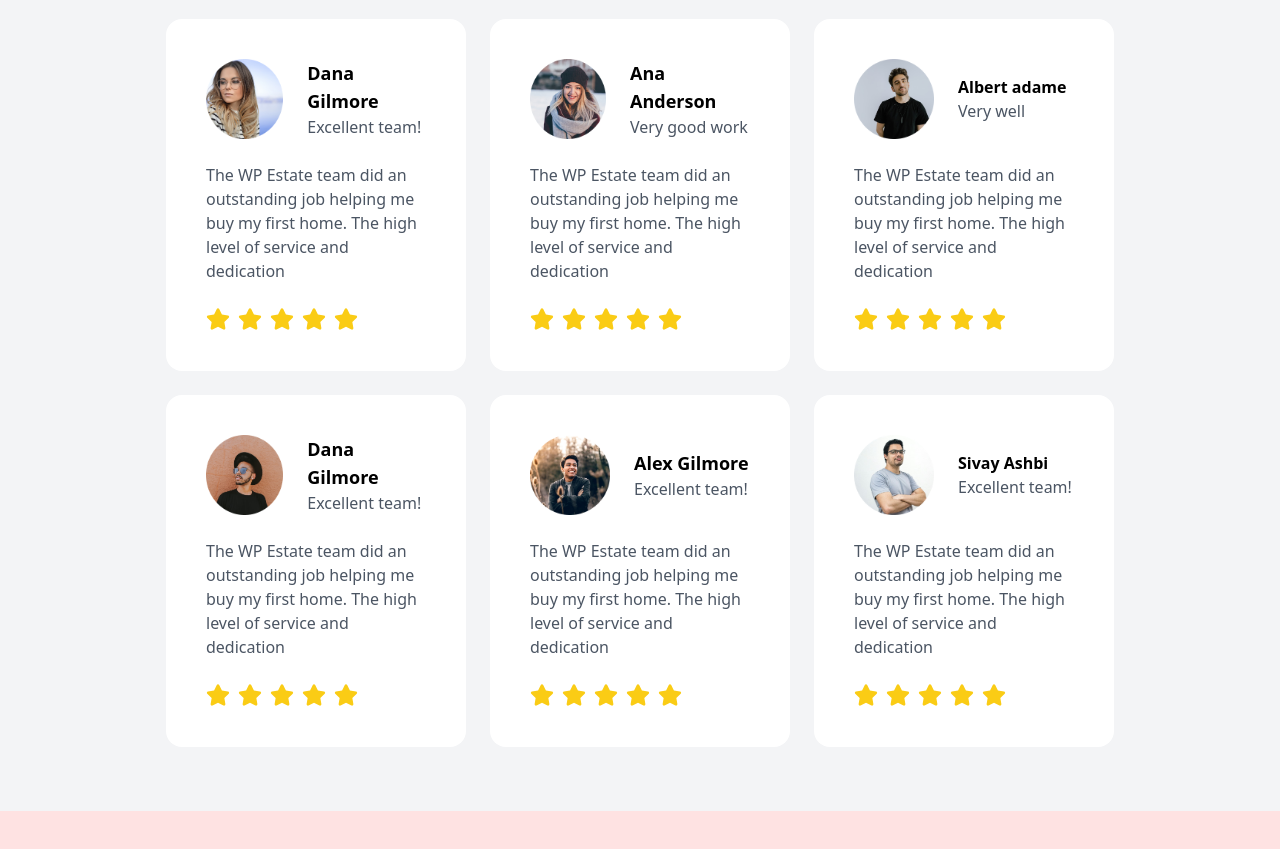
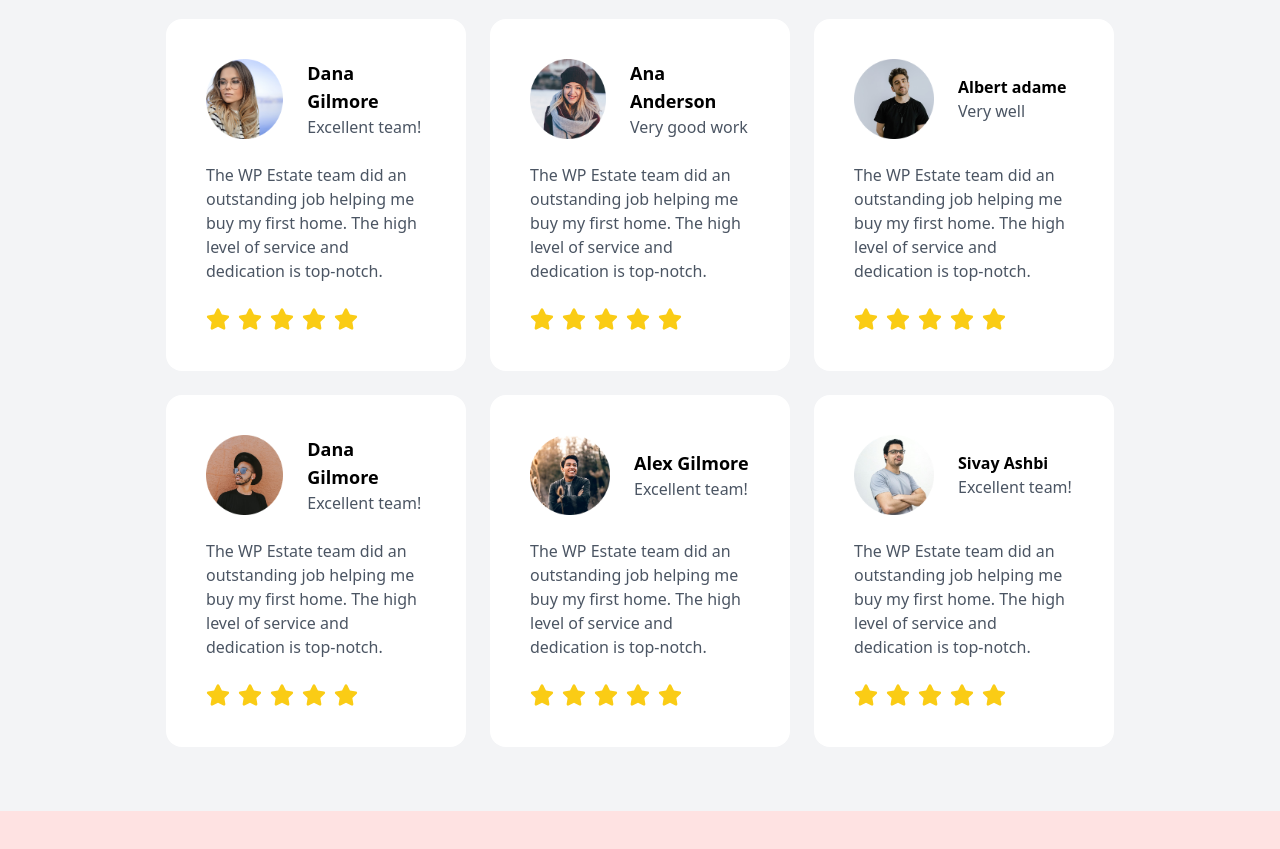
Before and after one commit to king-mayor/Real-Estate, a React (Vite) app: page / in a window 1280 px wide. Shown: the part 5200-6049 px from the top of the page. Built offline with nearby package versions, Linux system fonts and the light colour scheme.

Commit message:
images updated

```diff
--- a/src/components/Clients.jsx
+++ b/src/components/Clients.jsx
@@ -32,7 +32,7 @@ const Clients = () => {
           </div>
           <p className="text-md text-gray-600 py-6">
             The WP Estate team did an outstanding job helping me buy my first
-            home. The high level of service and dedication
+            home. The high level of service and dedication is top-notch.
           </p>
           <div className="flex gap-2">
             <div>
@@ -68,7 +68,7 @@ const Clients = () => {
           </div>
           <p className="text-md text-gray-600 py-6">
             The WP Estate team did an outstanding job helping me buy my first
-            home. The high level of service and dedication
+            home. The high level of service and dedication is top-notch.
           </p>
           <div className="flex gap-2">
             <div>
@@ -104,7 +104,7 @@ const Clients = () => {
           </div>
           <p className="text-md text-gray-600 py-6">
             The WP Estate team did an outstanding job helping me buy my first
-            home. The high level of service and dedication
+            home. The high level of service and dedication is top-notch.
           </p>
           <div className="flex gap-2">
             <div>
@@ -143,7 +143,7 @@ const Clients = () => {
           </div>
           <p className="text-md text-gray-600 py-6">
             The WP Estate team did an outstanding job helping me buy my first
-            home. The high level of service and dedication
+            home. The high level of service and dedication is top-notch.
           </p>
           <div className="flex gap-2">
             <div>
@@ -179,7 +179,7 @@ const Clients = () => {
           </div>
           <p className="text-md text-gray-600 py-6">
             The WP Estate team did an outstanding job helping me buy my first
-            home. The high level of service and dedication
+            home. The high level of service and dedication is top-notch.
           </p>
           <div className="flex gap-2">
             <div>
@@ -215,7 +215,7 @@ const Clients = () => {
           </div>
           <p className="text-md text-gray-600 py-6">
             The WP Estate team did an outstanding job helping me buy my first
-            home. The high level of service and dedication
+            home. The high level of service and dedication is top-notch.
           </p>
           <div className="flex gap-2">
             <div>
--- a/src/components/Services.jsx
+++ b/src/components/Services.jsx
@@ -30,7 +30,7 @@ const Services = () => {
             </div>
             <h2 className="text-black text-2xl py-4">Sell your home</h2>
             <p className="text-lg text-gray-600 py-4">
-              We sell your home at the best market price
+              We sell your home at the best market price.
             </p>
             <Link className="text-red-600 uppercase text-md font-bold border-b-2 border-red-600">
               read more
@@ -46,7 +46,7 @@ const Services = () => {
             </div>
             <h2 className="text-black text-2xl py-4">Home loans</h2>
             <p className="text-lg text-gray-600 py-4">
-              We offer you free consultancy to get a loan
+              We offer you free consultancy to get a loan.
             </p>
             <Link className="text-red-600 uppercase text-md font-bold border-b-2 border-red-600">
               read more
@@ -62,7 +62,7 @@ const Services = () => {
             </div>
             <h2 className="text-black text-2xl py-4">Legal services</h2>
             <p className="text-lg text-gray-600 py-4">
-              Expert legal help for all related property items
+              Expert legal help for all related property items.
             </p>
             <Link className="text-red-600 uppercase text-md font-bold border-b-2 border-red-600">
               read more
@@ -83,7 +83,7 @@ const Services = () => {
             </div>
             <h2 className="text-black text-2xl py-4">Home inspection</h2>
             <p className="text-lg text-gray-600 py-4">
-              We make sure you get what you were promised
+              We make sure you get what you were promised.
             </p>
             <Link className="text-red-600 uppercase text-md font-bold border-b-2 border-red-600">
               read more
@@ -99,7 +99,7 @@ const Services = () => {
             </div>
             <h2 className="text-black text-2xl py-4">Evaluation</h2>
             <p className="text-lg text-gray-600 py-4">
-              We offer you free evaluation to get a mortgage loan
+              We offer you free evaluation to get a mortgage loan.
             </p>
             <Link className="text-red-600 uppercase text-md font-bold border-b-2 border-red-600">
               read more
@@ -115,7 +115,7 @@ const Services = () => {
             </div>
             <h2 className="text-black text-2xl py-4">Photoshoot</h2>
             <p className="text-lg text-gray-600 py-4">
-              We prepare your home visual presentation
+              We prepare your home visual presentation.
             </p>
             <Link className="text-red-600 uppercase text-md font-bold border-b-2 border-red-600">
               read more
```
